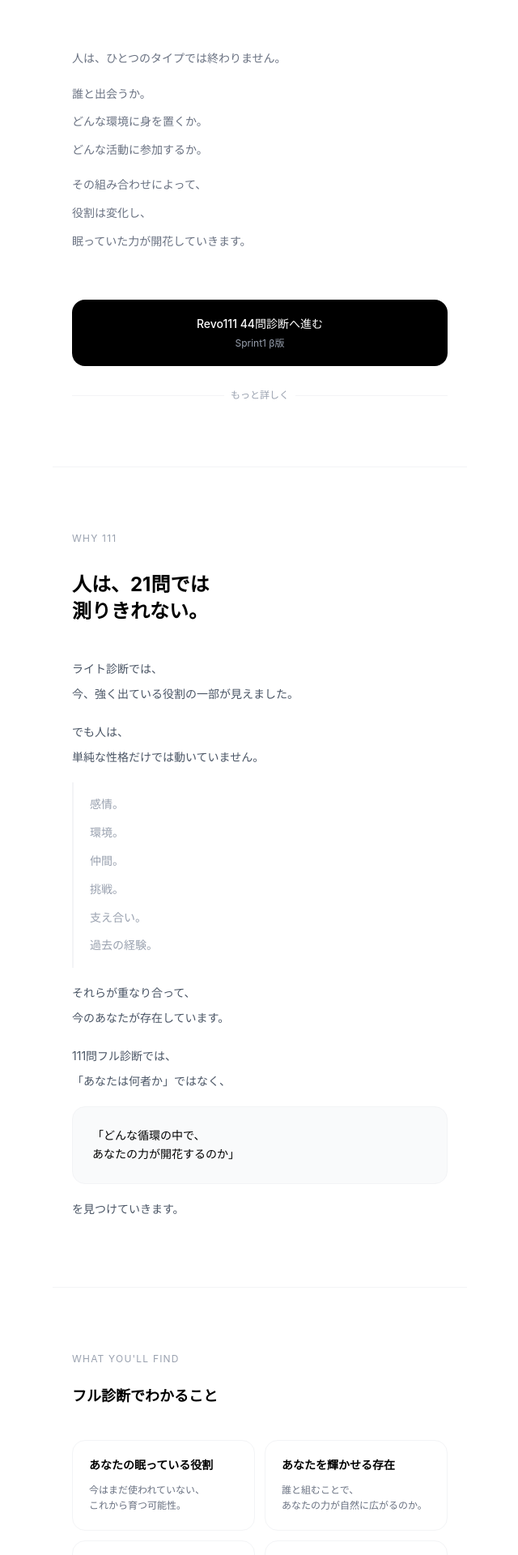
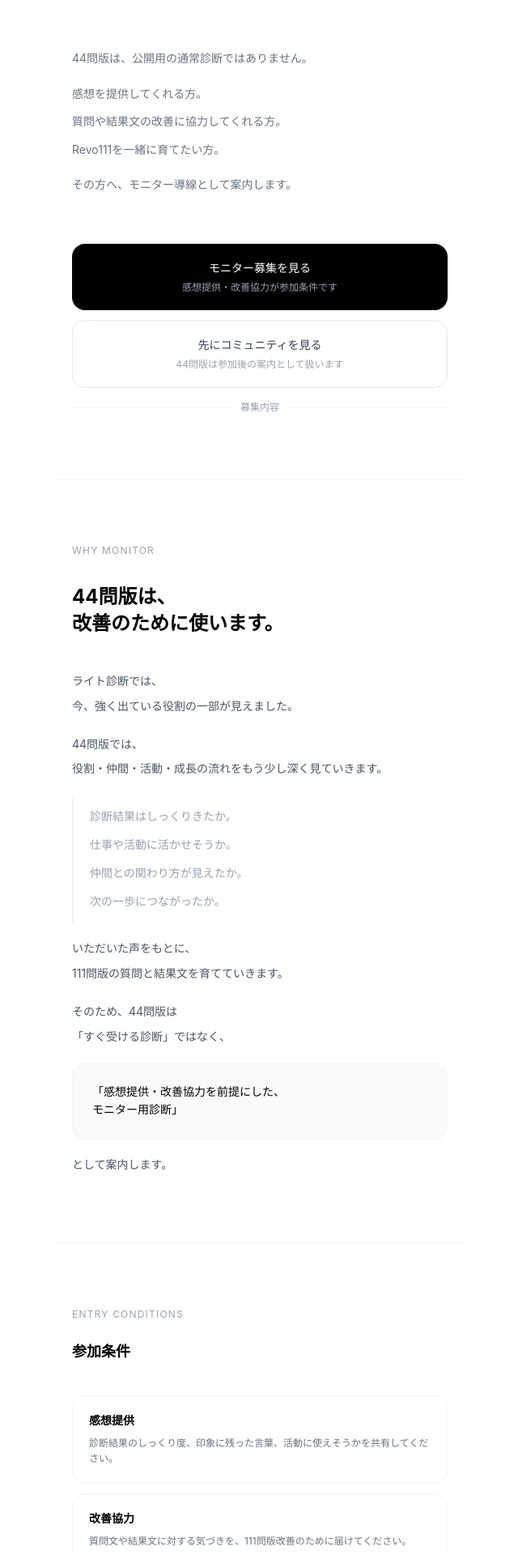
Before and after one commit to hayator11/revolist-diagnosis, a Next.js app: page /full-diagnosis in a window 1280 px wide. Shown: the part 320-2240 px from the top of the page at 81% size, without its empty margins (319-959 px from the left). Built offline with nearby package versions, Linux system fonts and the light colour scheme.

Commit message:
Adjust Revo111 monitor entry flow

```diff
--- a/src/app/full-diagnosis/page.tsx
+++ b/src/app/full-diagnosis/page.tsx
@@ -3,12 +3,12 @@
 import FadeInSection from "@/components/FadeInSection";
 
 export const metadata: Metadata = {
-  title: "111問フル診断 | レボリスト診断",
+  title: "44問版モニター募集 | レボリスト診断",
   description:
-    "111の問いの先に、まだ見えていない役割がある。あなたの可能性と役割循環を、より深く探っていきます。",
+    "Revo111 44問版を、111問版改善のために一緒に育てるモニター募集ページです。",
   openGraph: {
-    title: "111問フル診断 | レボリスト診断",
-    description: "111の問いの先に、まだ見えていない役割がある。",
+    title: "44問版モニター募集 | レボリスト診断",
+    description: "感想提供と改善協力を前提に、Revo111 44問版を一緒に育てるモニター募集です。",
   },
 };
 
@@ -64,32 +64,35 @@
 
       {/* ── ファーストビュー ── */}
       <section className="min-h-[92vh] flex flex-col justify-center px-6 py-20 border-b border-gray-100">
-        <p className="text-xs tracking-widest text-gray-400 uppercase mb-10">Full Diagnosis</p>
+        <p className="text-xs tracking-widest text-gray-400 uppercase mb-10">Monitor Entry</p>
         <h1 className="text-3xl font-bold text-black leading-[1.5] mb-12">
-          111の問いの先に、<br />
-          まだ見えていない<br />
-          役割がある。
+          Revo111 44問版は、<br />
+          モニター専用の<br />
+          診断です。
         </h1>
         <div className="text-sm text-gray-500 leading-[2.4] mb-14 space-y-px">
-          <p>人は、ひとつのタイプでは終わりません。</p>
+          <p>44問版は、公開用の通常診断ではありません。</p>
           <p className="py-1" />
-          <p>誰と出会うか。</p>
-          <p>どんな環境に身を置くか。</p>
-          <p>どんな活動に参加するか。</p>
+          <p>感想を提供してくれる方。</p>
+          <p>質問や結果文の改善に協力してくれる方。</p>
+          <p>Revo111を一緒に育てたい方。</p>
           <p className="py-1" />
-          <p>その組み合わせによって、</p>
-          <p>役割は変化し、</p>
-          <p>眠っていた力が開花していきます。</p>
+          <p>その方へ、モニター導線として案内します。</p>
         </div>
 
-        <Link href="/revo111" className="block w-full rounded-2xl bg-black p-5 mb-3 hover:bg-gray-800 transition-colors">
-          <p className="text-white font-medium text-sm text-center">Revo111 44問診断へ進む</p>
-          <p className="text-gray-400 text-xs text-center mt-1.5">Sprint1 β版</p>
+        <Link href="/monitor" className="block w-full rounded-2xl bg-black p-5 mb-3 hover:bg-gray-800 transition-colors">
+          <p className="text-white font-medium text-sm text-center">モニター募集を見る</p>
+          <p className="text-gray-400 text-xs text-center mt-1.5">感想提供・改善協力が参加条件です</p>
+        </Link>
+
+        <Link href="/revo" className="block w-full rounded-2xl border border-gray-200 p-5 hover:border-black transition-colors">
+          <p className="text-gray-700 font-medium text-sm text-center">先にコミュニティを見る</p>
+          <p className="text-gray-400 text-xs text-center mt-1.5">44問版は参加後の案内として扱います</p>
         </Link>
 
         <div className="flex items-center gap-2 mt-4">
           <span className="flex-1 h-px bg-gray-100" />
-          <p className="text-xs text-gray-400 whitespace-nowrap">もっと詳しく</p>
+          <p className="text-xs text-gray-400 whitespace-nowrap">募集内容</p>
           <span className="flex-1 h-px bg-gray-100" />
         </div>
       </section>
@@ -97,36 +100,62 @@
       {/* ── Section 1: なぜ111問なのか ── */}
       <section className="px-6 py-20 border-b border-gray-100">
         <FadeInSection>
-          <p className="text-xs tracking-widest text-gray-400 uppercase mb-8">Why 111</p>
+          <p className="text-xs tracking-widest text-gray-400 uppercase mb-8">Why Monitor</p>
           <h2 className="text-2xl font-bold text-black mb-10 leading-snug">
-            人は、21問では<br />測りきれない。
+            44問版は、<br />改善のために使います。
           </h2>
           <div className="text-sm text-gray-600 leading-[2.2] space-y-4">
             <p>
               ライト診断では、<br />今、強く出ている役割の一部が見えました。
             </p>
             <p>
-              でも人は、<br />単純な性格だけでは動いていません。
+              44問版では、<br />役割・仲間・活動・成長の流れをもう少し深く見ていきます。
             </p>
             <div className="pl-5 border-l-2 border-gray-100 py-3 space-y-1 text-gray-400">
-              <p>感情。</p>
-              <p>環境。</p>
-              <p>仲間。</p>
-              <p>挑戦。</p>
-              <p>支え合い。</p>
-              <p>過去の経験。</p>
+              <p>診断結果はしっくりきたか。</p>
+              <p>仕事や活動に活かせそうか。</p>
+              <p>仲間との関わり方が見えたか。</p>
+              <p>次の一歩につながったか。</p>
             </div>
             <p>
-              それらが重なり合って、<br />今のあなたが存在しています。
+              いただいた声をもとに、<br />111問版の質問と結果文を育てていきます。
             </p>
             <p>
-              111問フル診断では、<br />
-              「あなたは何者か」ではなく、
+              そのため、44問版は<br />
+              「すぐ受ける診断」ではなく、
             </p>
             <div className="rounded-2xl border border-gray-100 bg-gray-50 p-6 leading-relaxed text-black font-medium">
-              「どんな循環の中で、<br />あなたの力が開花するのか」
+              「感想提供・改善協力を前提にした、<br />モニター用診断」
             </div>
-            <p>を見つけていきます。</p>
+            <p>として案内します。</p>
+          </div>
+        </FadeInSection>
+      </section>
+
+      <section className="px-6 py-20 border-b border-gray-100">
+        <FadeInSection>
+          <p className="text-xs tracking-widest text-gray-400 uppercase mb-6">Entry Conditions</p>
+          <h2 className="text-lg font-bold text-black mb-10">参加条件</h2>
+          <div className="space-y-3">
+            {[
+              {
+                title: "感想提供",
+                body: "診断結果のしっくり度、印象に残った言葉、活動に使えそうかを共有してください。",
+              },
+              {
+                title: "改善協力",
+                body: "質問文や結果文に対する気づきを、111問版改善のために届けてください。",
+              },
+              {
+                title: "案内後の参加",
+                body: "44問診断は、コミュニティ参加後またはモニター応募後に案内します。",
+              },
+            ].map((item) => (
+              <div key={item.title} className="rounded-2xl border border-gray-100 p-5">
+                <p className="text-sm font-bold text-black mb-2">{item.title}</p>
+                <p className="text-xs text-gray-500 leading-relaxed">{item.body}</p>
+              </div>
+            ))}
           </div>
         </FadeInSection>
       </section>
@@ -252,6 +281,12 @@
               Revoコミュニティへ進む
             </Link>
             <Link
+              href="/monitor"
+              className="block w-full text-center py-4 rounded-2xl border border-gray-200 text-gray-600 text-sm hover:border-black hover:text-black transition-colors"
+            >
+              モニター募集を見る
+            </Link>
+            <Link
               href="/diagnosis"
               className="block w-full text-center py-4 rounded-2xl border border-gray-200 text-gray-600 text-sm hover:border-black hover:text-black transition-colors"
             >
@@ -262,7 +297,7 @@
 
         {/*
           将来拡張:
-          - 111問フル診断 実装後にボタン有効化
+          - 111問版 実装後にボタン有効化
           - ログイン・成長履歴・活動履歴
           - チーム診断（複数人のタイプ分布を可視化）
           - Revoマップ（全国の役割分布図）
--- a/src/app/revo/page.tsx
+++ b/src/app/revo/page.tsx
@@ -406,7 +406,7 @@
               href="/full-diagnosis"
               className="block w-full text-center py-4 rounded-2xl border border-gray-200 text-gray-600 text-sm hover:border-black hover:text-black transition-colors"
             >
-              111問フル診断について見る
+              44問版モニター募集を見る
             </Link>
 
             <Link
--- a/src/app/revo111/_components/Revo111DiagnosisClient.tsx
+++ b/src/app/revo111/_components/Revo111DiagnosisClient.tsx
@@ -35,16 +35,17 @@
     return (
       <div className="min-h-screen flex flex-col items-center justify-center px-6 text-center">
         <p className="text-xs tracking-widest text-gray-400 uppercase mb-4">
-          Revo111 Sprint 1
+          Revo111 Monitor
         </p>
         <h1 className="text-3xl font-bold text-black mb-4 leading-snug">
-          Revo111 44問診断
+          Revo111 44問モニター診断
         </h1>
         <p className="text-sm text-gray-600 leading-relaxed mb-6 max-w-xs">
-          役割・成長・仲間・活動の循環を見つけるための診断です。
+          感想提供と改善協力を前提に、役割・成長・仲間・活動の循環を見つける診断です。
         </p>
         <ul className="text-xs text-gray-500 mb-10 space-y-1 text-left">
           <li>・ 44問・約5分の診断です</li>
+          <li>・ 結果ページで感想フォームに協力してください</li>
           <li>・ 正解も不正解もありません</li>
           <li>・ 今の自分に近い感覚で答えてください</li>
           <li>・ 役割は固定ではなく、育っていくものです</li>
@@ -56,7 +57,7 @@
           44問診断をはじめる
         </button>
         <Link href="/full-diagnosis" className="text-xs text-gray-400 hover:text-black transition-colors mt-6">
-          111問フル診断ページへ戻る
+          モニター募集ページへ戻る
         </Link>
       </div>
     );
--- a/src/app/revo111/page.tsx
+++ b/src/app/revo111/page.tsx
@@ -2,9 +2,9 @@
 import Revo111DiagnosisClient from "./_components/Revo111DiagnosisClient";
 
 export const metadata: Metadata = {
-  title: "Revo111 44問診断 | レボリスト診断",
+  title: "Revo111 44問モニター診断 | レボリスト診断",
   description:
-    "役割・成長・仲間・活動の循環を見える形にする、Revo111 Sprint1の44問診断です。",
+    "感想提供と改善協力を前提に、役割・成長・仲間・活動の循環を見える形にするRevo111 44問モニター診断です。",
 };
 
 export default function Revo111Page() {
--- a/src/components/ResultCard.tsx
+++ b/src/components/ResultCard.tsx
@@ -27,6 +27,20 @@
   // チーム設計データ
   const bestPairType = revoTypes[mainType.teamDesign.bestPair];
   const thirdPersonType = revoTypes[mainType.teamDesign.thirdPerson];
+  const sameTypeExamples = [
+    {
+      title: "仕事や活動では",
+      body: mainType.generalActivities[0],
+    },
+    {
+      title: "チームの中では",
+      body: mainType.creates[0],
+    },
+    {
+      title: "最初の一歩は",
+      body: mainType.currentEnvTips[0],
+    },
+  ];
 
   return (
     <div className="max-w-lg mx-auto pb-20">
@@ -103,6 +117,23 @@
           {comboTitle}
         </h2>
         <p className="text-sm text-gray-600 leading-[1.9]">{comboDesc}</p>
+      </section>
+
+      {/* 同タイプ事例 */}
+      <section className="px-6 py-16 border-b border-gray-100">
+        <p className="text-xs tracking-widest text-gray-400 uppercase mb-3">Same Type Examples</p>
+        <h2 className="text-lg font-bold text-black mb-3">同じタイプの人に起こりやすい場面</h2>
+        <p className="text-sm text-gray-500 leading-relaxed mb-8">
+          タイプは肩書きではなく、日常や活動の中で自然に出ている役割です。
+        </p>
+        <div className="space-y-3">
+          {sameTypeExamples.map((example) => (
+            <div key={example.title} className="rounded-2xl border border-gray-100 p-5">
+              <p className="text-xs text-gray-400 mb-2">{example.title}</p>
+              <p className="text-sm font-medium text-gray-800 leading-relaxed">{example.body}</p>
+            </div>
+          ))}
+        </div>
       </section>
 
       {/* ── STEP 2: このタイプの動き方 ── */}
@@ -198,7 +229,7 @@
             })}
         </div>
         <p className="text-xs text-gray-400 mt-6 leading-relaxed">
-          これらは優劣ではなく、あなたの力をさらに引き出してくれる存在です。違いは欠点ではなく、組み合わせるためにある。
+          これらは優劣ではなく、あなたの力をさらに引き出してくれる存在です。違いは、組み合わせるためにあります。
         </p>
       </section>
 
@@ -452,36 +483,36 @@
         </div>
 
         <div className="space-y-3">
-          {/* 111問フル診断 予告ページへ */}
+          {/* Revoコミュニティページへ */}
           <Link
-            href="/full-diagnosis"
+            href="/revo"
             className="block w-full rounded-2xl bg-black p-5 hover:bg-gray-800 transition-colors"
           >
-            <p className="text-white font-medium text-sm text-center">111問フル診断へ進む</p>
+            <p className="text-white font-medium text-sm text-center">Revoコミュニティへ参加する</p>
             <p className="text-gray-400 text-xs text-center mt-1.5">
-              もっと深く、チーム設計まで見える診断へ。
+              役割を試せる活動と、仲間に出会う入口へ。
             </p>
           </Link>
 
-          {/* Revoコミュニティページへ */}
           <Link
-            href="/revo"
+            href="/team"
             className="block w-full rounded-2xl border border-gray-200 p-5 hover:border-black transition-colors"
           >
-            <p className="text-gray-700 font-medium text-sm text-center">Revoコミュニティへ参加する</p>
+            <p className="text-gray-700 font-medium text-sm text-center">仲間との組み方を見る</p>
             <p className="text-gray-400 text-xs text-center mt-1.5">
-              役割でつながる、新しい共創循環へ。
+              2人・3人で力が伸びる組み合わせを知る。
             </p>
           </Link>
 
-          {/* 将来拡張: 仲間を探す / Revoマップ */}
-          <div className="w-full rounded-2xl border border-gray-200 p-5 opacity-40 cursor-not-allowed select-none">
-            <p className="text-gray-600 font-medium text-sm text-center">あなたを輝かせる仲間を探す</p>
+          <Link
+            href="/full-diagnosis"
+            className="block w-full rounded-2xl border border-gray-200 p-5 hover:border-black transition-colors"
+          >
+            <p className="text-gray-700 font-medium text-sm text-center">44問版モニター募集を見る</p>
             <p className="text-gray-400 text-xs text-center mt-1.5 leading-relaxed">
-              まだ出会っていない存在が、<br />あなたの未来を変えるかもしれません。
+              感想提供・改善協力に参加できる方へ、別導線で案内します。
             </p>
-            <p className="text-gray-400 text-xs text-center mt-1">（準備中）</p>
-          </div>
+          </Link>
 
           <Link
             href="/diagnosis"
```
